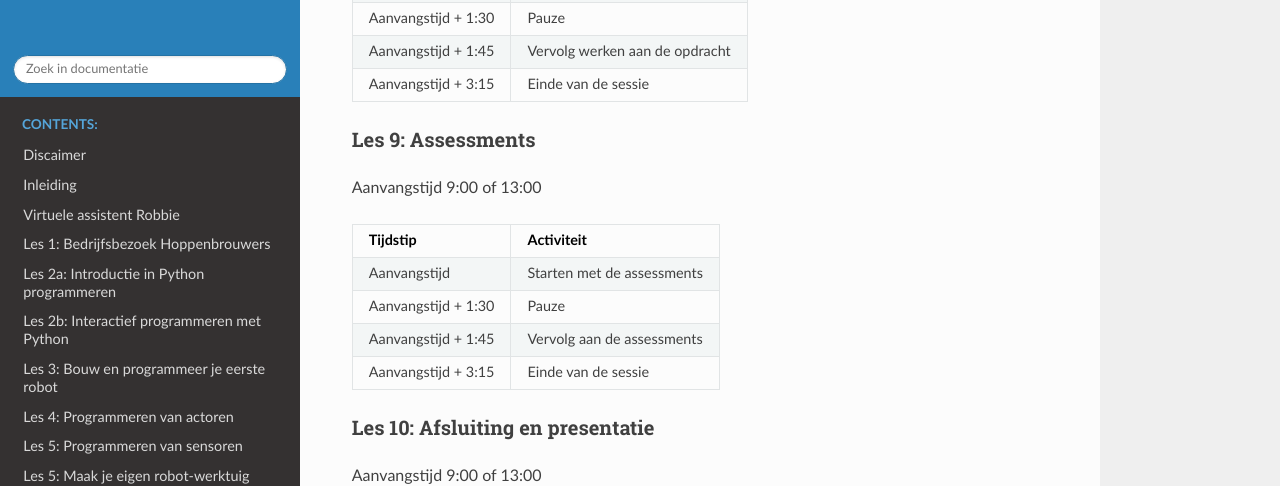
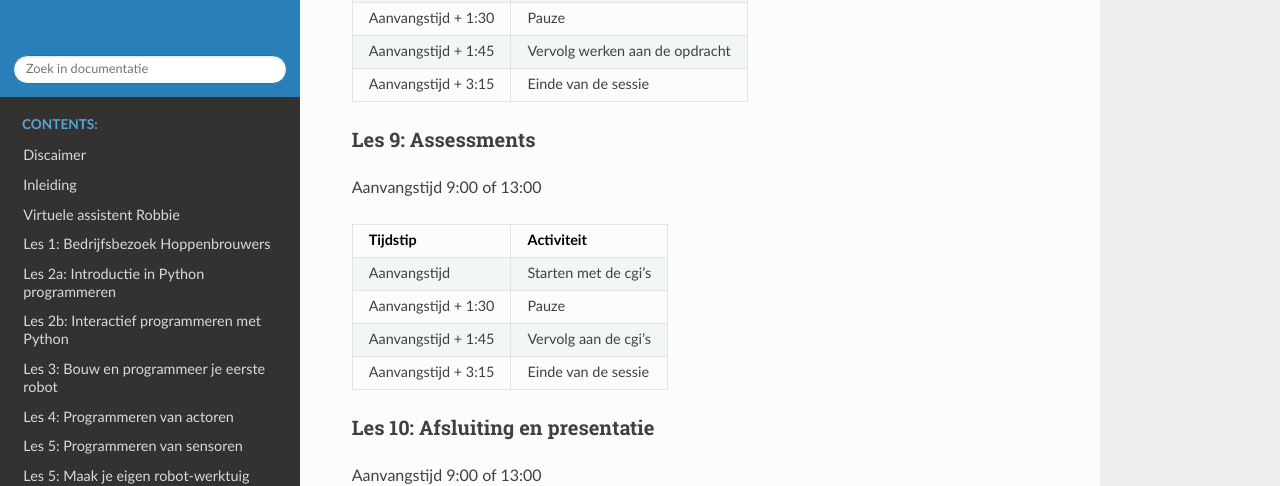
Before and after one commit to AvansMechatronica/vabokCursusRoboticaMetPython, a Sphinx documentation site: the page built from documentation/documentation/docent_handleiding.md, in a window 1280 px wide and 900 px high, scrolled down 1631 px. Shown: the top 486 px of the window. Built offline with Sphinx 7.4.7 and the Read the Docs theme 3.1.0, drawn with Linux system fonts in a browser that asks for light colours.

Commit message:
20260519

```diff
--- a/documentation/documentation/docent_handleiding.md
+++ b/documentation/documentation/docent_handleiding.md
@@ -64,9 +64,9 @@ Aanvangstijd 9:00 of 13:00
 
 | Tijdstip | Activiteit |
 |---|---|
-| Aanvangstijd | Starten met de assessments |
+| Aanvangstijd | Starten met de cgi's |
 | Aanvangstijd + 1:30 |  Pauze|
-| Aanvangstijd + 1:45 |  Vervolg  aan de assessments|
+| Aanvangstijd + 1:45 |  Vervolg  aan de cgi's|
 | Aanvangstijd + 3:15 |  Einde van de sessie|
 
 ### Les 10: Afsluiting en presentatie
```
